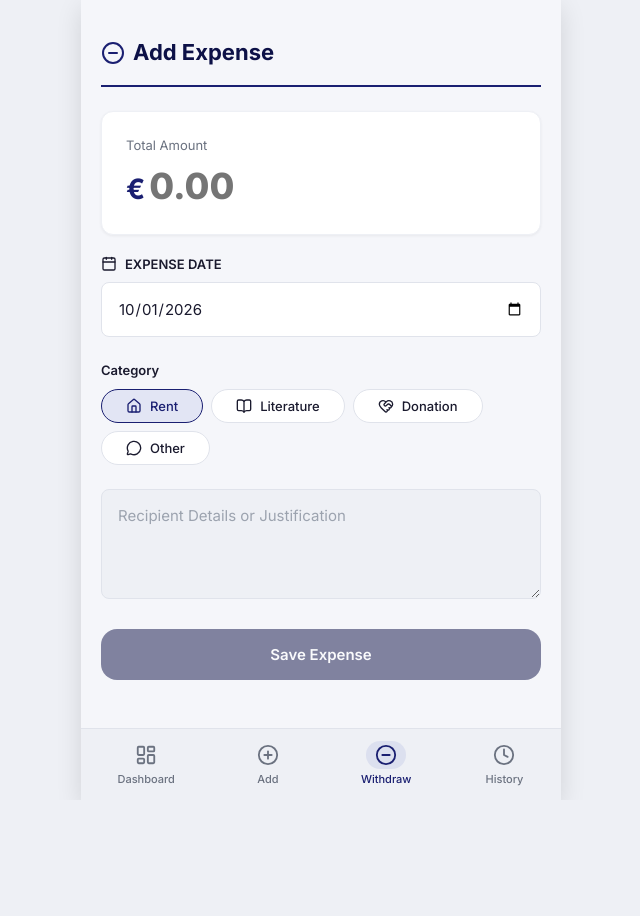
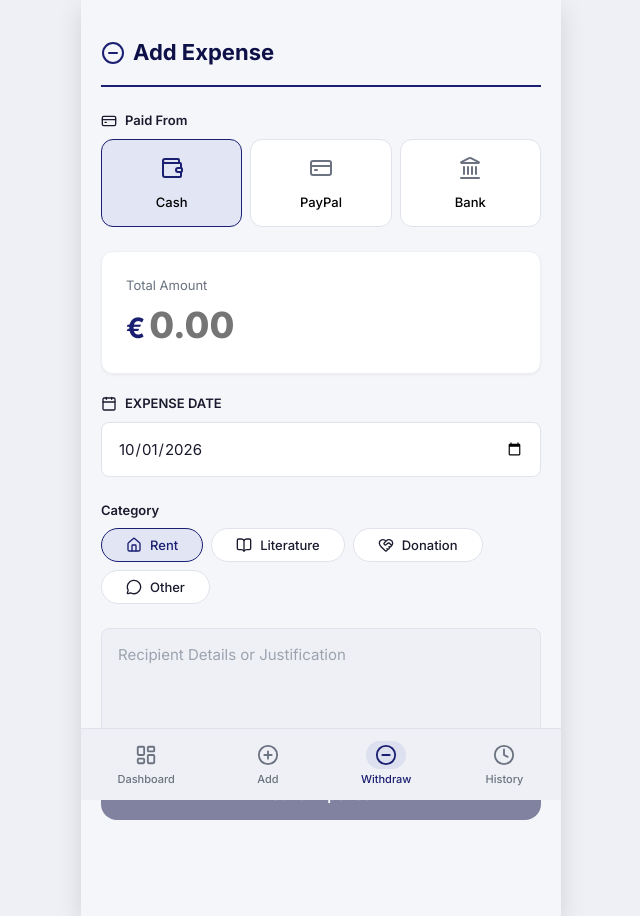
Before and after one commit to mattscherzer/web-wallet, a React (Vite) app: page /withdraw in a window 1280 px wide. Shown: the whole page, without its empty margins (319-959 px from the left). Before the commit the page ends 800 px from the top, so only its background shows below. Built offline with nearby package versions, Linux system fonts and the light colour scheme; no server answers; the database is empty.

Commit message:
feat: resolve issue #13 — expenses from cash, PayPal or bank (#30)
* feat: add expense helpers for account selection and overdraft check
* feat: let expenses be paid from cash, PayPal or bank (#13)
* refactor: single payment option list; don't warn on unloaded balances

Closes #13

```diff
--- /dev/null
+++ b/src/components/PaymentMethodSelector.tsx
@@ -0,0 +1,27 @@
+import type { AccountId } from '../db/accounts';
+import type { PaymentOption } from './paymentOptions';
+
+interface Props {
+  options: PaymentOption[];
+  value: AccountId;
+  onChange: (id: AccountId) => void;
+}
+
+export default function PaymentMethodSelector({ options, value, onChange }: Props) {
+  return (
+    <div className="payment-card-group">
+      {options.map((pm) => (
+        <button
+          key={pm.id}
+          type="button"
+          className={`payment-card${value === pm.id ? ' payment-card--active' : ''}`}
+          onClick={() => onChange(pm.id)}
+          id={`payment-${pm.id}`}
+        >
+          <span className="payment-card__icon">{pm.icon}</span>
+          <span className="payment-card__label">{pm.label}</span>
+        </button>
+      ))}
+    </div>
+  );
+}
--- /dev/null
+++ b/src/components/paymentOptions.tsx
@@ -0,0 +1,16 @@
+import type { ReactNode } from 'react';
+import { Wallet, CreditCard, Landmark } from 'lucide-react';
+import type { AccountId } from '../db/accounts';
+
+export interface PaymentOption {
+  id: AccountId;
+  label: string;
+  icon: ReactNode;
+}
+
+/** Accounts a payment can be made from or into. The prudent reserve is deliberately excluded. */
+export const PAYMENT_OPTIONS: PaymentOption[] = [
+  { id: 'cash', label: 'Cash', icon: <Wallet size={24} /> },
+  { id: 'paypal', label: 'PayPal', icon: <CreditCard size={24} /> },
+  { id: 'bank', label: 'Bank', icon: <Landmark size={24} /> },
+];
--- a/src/db/hooks.ts
+++ b/src/db/hooks.ts
@@ -129,9 +129,7 @@ export function useFilteredTransactions(
 }
 
 // ─── Account balances (handles transfers correctly) ─────
-export function useAccountBalances() {
-  return useSupabaseQuery<Record<AccountId, number>>(
-    async () => {
+async function fetchAccountBalances(): Promise<Record<AccountId, number>> {
   const { data, error } = await supabase
     .from('transactions')
     .select('type, amount, account_id, from_account_id')
@@ -140,9 +138,23 @@ export function useAccountBalances() {
   if (error) throw error;
 
   return computeAccountBalances((data ?? []) as BalanceInput[]);
-    },
+}
+
+export function useAccountBalances() {
+  return useSupabaseQuery<Record<AccountId, number>>(
+    fetchAccountBalances,
     [],
     emptyBalances(),
+    'transactions'
+  );
+}
+
+/** Like useAccountBalances, but `null` until balances have actually been fetched. */
+export function useLoadedAccountBalances() {
+  return useSupabaseQuery<Record<AccountId, number> | null>(
+    fetchAccountBalances,
+    [],
+    null,
     'transactions'
   );
 }
--- a/src/index.css
+++ b/src/index.css
@@ -603,6 +603,15 @@ img {
 
 .transaction-item__action-btn--delete:hover {
   background: #ffcdd2;
+}
+
+.form-warning {
+  display: flex;
+  align-items: center;
+  gap: var(--space-sm);
+  margin: calc(-1 * var(--space-sm)) 0 var(--space-lg);
+  font-size: var(--font-size-sm);
+  color: var(--color-warning);
 }
 
 .transaction-item__edited-badge {
--- a/src/pages/AddExpensePage.tsx
+++ b/src/pages/AddExpensePage.tsx
@@ -7,10 +7,20 @@ import {
   BookOpen,
   HeartHandshake,
   MessageCircle,
+  CreditCard,
+  AlertTriangle,
 } from 'lucide-react';
 import { createTransaction, type AccountId } from '../db/database';
 import { getTodayString } from '../utils/dateHelpers';
+import { useLoadedAccountBalances } from '../db/hooks';
+import {
+  DEFAULT_EXPENSE_ACCOUNT,
+  buildExpenseInput,
+  wouldOverdraw,
+} from '../utils/expense';
 import PinModal from '../components/PinModal';
+import PaymentMethodSelector from '../components/PaymentMethodSelector';
+import { PAYMENT_OPTIONS } from '../components/paymentOptions';
 
 const CATEGORIES = [
   { id: 'rent', label: 'Rent', icon: <Home size={16} /> },
@@ -28,7 +38,10 @@ export default function AddExpensePage() {
   const [category, setCategory] = useState('rent');
   const [customCategory, setCustomCategory] = useState('');
   const [notes, setNotes] = useState('');
+  const [accountId, setAccountId] = useState<AccountId>(DEFAULT_EXPENSE_ACCOUNT);
   const [showPin, setShowPin] = useState(false);
+  const balances = useLoadedAccountBalances();
+  const overdraws = wouldOverdraw(balances?.[accountId] ?? null, parseFloat(amount));
 
   const handleSubmit = (e: FormEvent) => {
     e.preventDefault();
@@ -39,17 +52,9 @@ export default function AddExpensePage() {
 
   const handlePinSuccess = async () => {
     setShowPin(false);
-    const numAmount = parseFloat(amount);
-
-    await createTransaction({
-      type: 'outflow',
-      amount: numAmount,
-      date: expenseDate,
-      account_id: 'cash' as AccountId,
-      category: category === 'other' ? customCategory || 'other' : category,
-      notes,
-      reason: category === 'other' ? customCategory : undefined,
-    });
+    await createTransaction(
+      buildExpenseInput({ amount, date: expenseDate, accountId, category, customCategory, notes })
+    );
 
     navigate('/');
   };
@@ -62,6 +67,15 @@ export default function AddExpensePage() {
       </div>
 
       <form onSubmit={handleSubmit}>
+        {/* Paid From */}
+        <div className="form-section">
+          <label className="form-label">
+            <CreditCard size={16} />
+            Paid From
+          </label>
+          <PaymentMethodSelector options={PAYMENT_OPTIONS} value={accountId} onChange={setAccountId} />
+        </div>
+
         {/* Amount */}
         <div className="amount-input" style={{ marginBottom: '20px' }}>
           <p className="amount-input__label">Total Amount</p>
@@ -79,6 +93,12 @@ export default function AddExpensePage() {
             />
           </div>
         </div>
+        {overdraws && (
+          <p role="alert" id="expense-overdraft-warning" className="form-warning">
+            <AlertTriangle size={16} />
+            This will take {PAYMENT_OPTIONS.find((o) => o.id === accountId)?.label} below €0.
+          </p>
+        )}
 
         {/* Expense Date */}
         <div className="form-section">
--- a/src/pages/AddMoneyPage.tsx
+++ b/src/pages/AddMoneyPage.tsx
@@ -1,10 +1,9 @@
-import React, { useState, type FormEvent } from 'react';
+import { useState, type FormEvent } from 'react';
 import { useNavigate } from 'react-router-dom';
 import {
   Landmark,
   Calendar,
   Home,
-  Wallet,
   CreditCard,
   Calculator,
   Euro,
@@ -13,6 +12,8 @@ import { createTransaction, type AccountId } from '../db/database';
 import { getTodayString } from '../utils/dateHelpers';
 import PinModal from '../components/PinModal';
 import CashCalculator from '../components/CashCalculator';
+import PaymentMethodSelector from '../components/PaymentMethodSelector';
+import { PAYMENT_OPTIONS } from '../components/paymentOptions';
 
 const REASONS = [
   { id: '7th-tradition', label: '7th Tradition' },
@@ -20,11 +21,9 @@ const REASONS = [
   { id: 'other', label: 'Other' },
 ];
 
-const PAYMENT_METHODS: { id: AccountId; label: string; icon: React.ReactNode }[] = [
-  { id: 'cash', label: 'Cash', icon: <Wallet size={24} /> },
-  { id: 'paypal', label: 'PayPal', icon: <CreditCard size={24} /> },
-  { id: 'bank', label: 'Bank Transfer', icon: <Landmark size={24} /> },
-];
+const PAYMENT_METHODS = PAYMENT_OPTIONS.map((o) =>
+  o.id === 'bank' ? { ...o, label: 'Bank Transfer' } : o
+);
 
 export default function AddMoneyPage() {
   const navigate = useNavigate();
@@ -152,20 +151,7 @@ export default function AddMoneyPage() {
             <CreditCard size={16} />
             Payment Method
           </label>
-          <div className="payment-card-group">
-            {PAYMENT_METHODS.map((pm) => (
-              <button
-                key={pm.id}
-                type="button"
-                className={`payment-card${paymentMethod === pm.id ? ' payment-card--active' : ''}`}
-                onClick={() => setPaymentMethod(pm.id)}
-                id={`payment-${pm.id}`}
-              >
-                <span className="payment-card__icon">{pm.icon}</span>
-                <span className="payment-card__label">{pm.label}</span>
-              </button>
-            ))}
-          </div>
+          <PaymentMethodSelector options={PAYMENT_METHODS} value={paymentMethod} onChange={setPaymentMethod} />
         </div>
 
         {/* Amount */}
--- /dev/null
+++ b/src/utils/expense.ts
@@ -0,0 +1,35 @@
+import type { AccountId } from '../db/accounts';
+
+export const DEFAULT_EXPENSE_ACCOUNT: AccountId = 'cash';
+
+interface ExpenseForm {
+  amount: string;
+  date: string;
+  accountId: AccountId;
+  category: string;
+  customCategory: string;
+  notes: string;
+}
+
+export function buildExpenseInput(form: ExpenseForm) {
+  const isOther = form.category === 'other';
+  return {
+    type: 'outflow' as const,
+    amount: parseFloat(form.amount),
+    date: form.date,
+    account_id: form.accountId,
+    from_account_id: null,
+    category: isOther ? form.customCategory || 'other' : form.category,
+    notes: form.notes,
+    reason: isOther ? form.customCategory : null,
+  };
+}
+
+/**
+ * True if spending `amount` would leave `balance` below zero (compared in whole cents).
+ * An unknown (`null`) balance never warns, so we don't cry wolf while balances load or if the fetch failed.
+ */
+export function wouldOverdraw(balance: number | null, amount: number): boolean {
+  if (balance === null || !Number.isFinite(amount) || amount <= 0) return false;
+  return Math.round((balance - amount) * 100) < 0;
+}
```
Also changed, not shown: 1 other file (tests, documents, lock files or other folders). Lines whose indentation alone changed are shown as unchanged.
